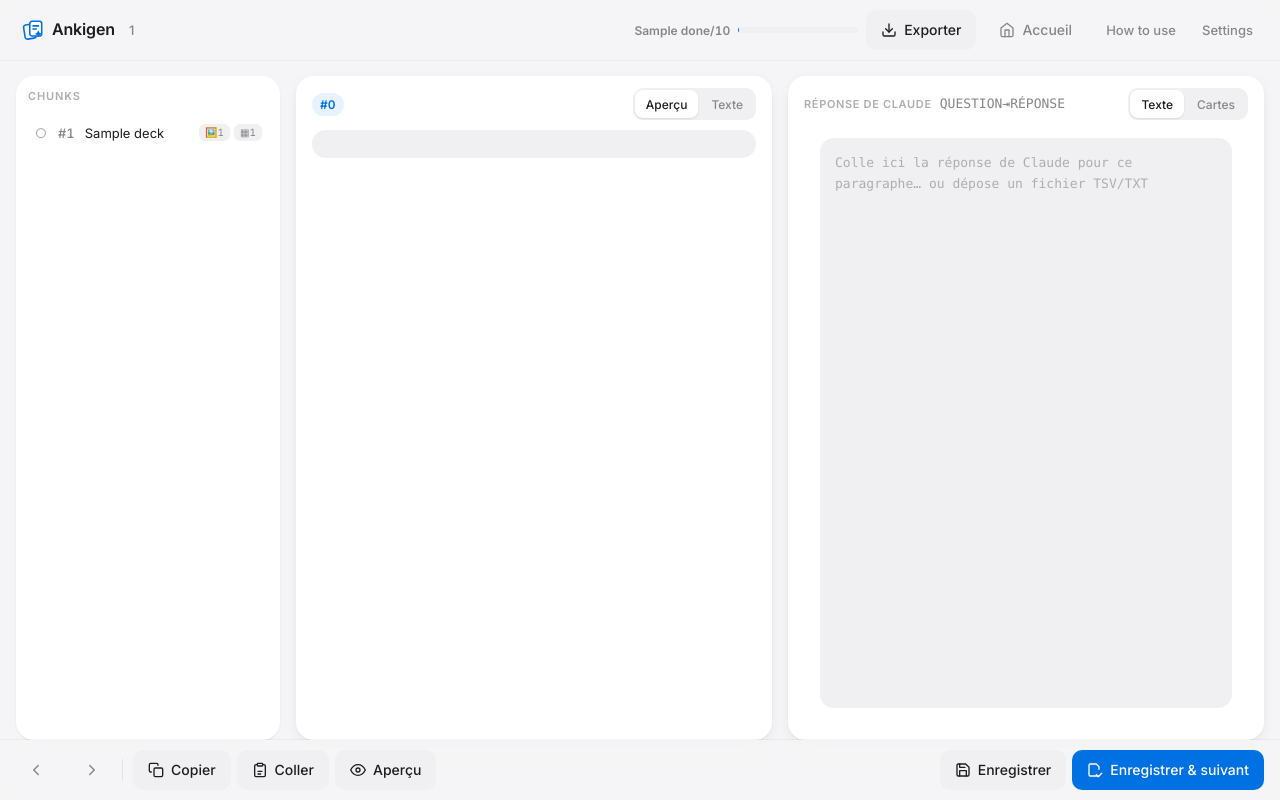
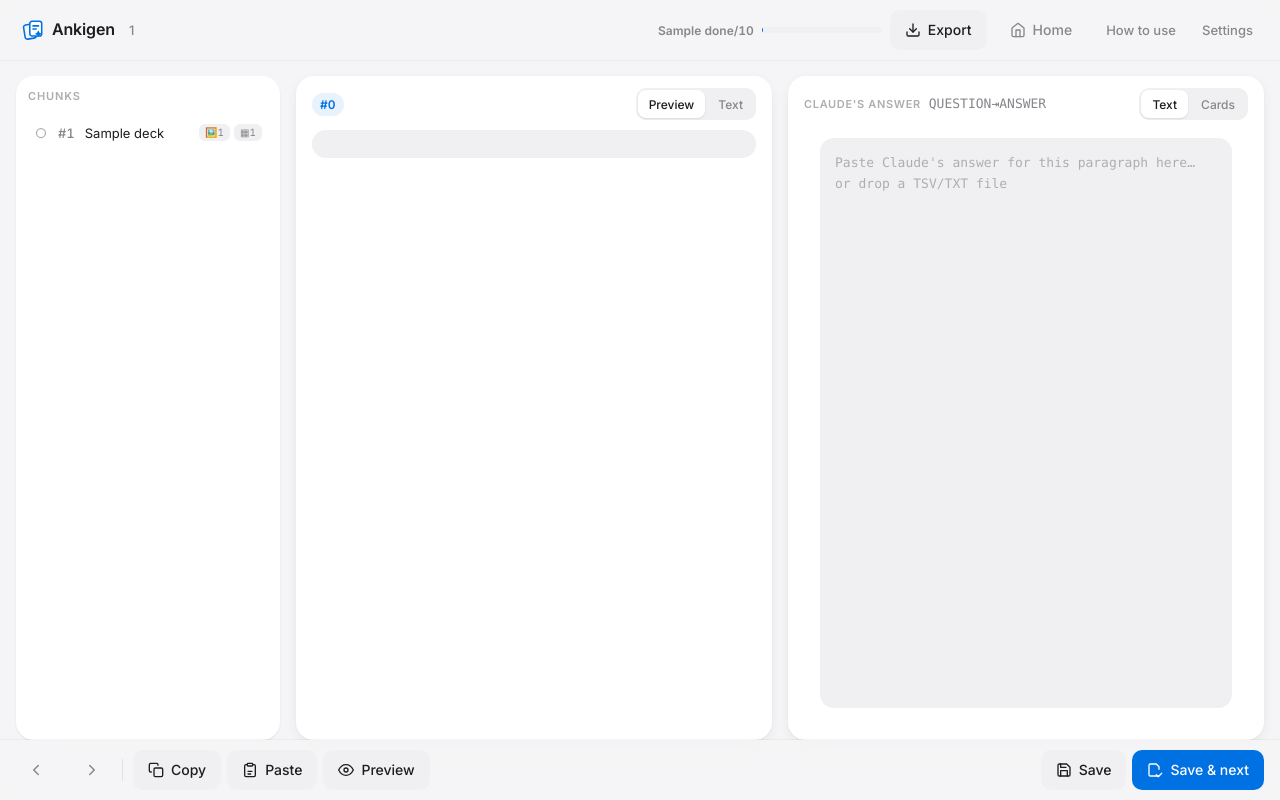
Before and after one commit to leoprosy/Anki-Gen, a Flask app: template templates/work.html in a window 1280 px wide. Run offline with Flask 3, Linux system fonts and the light colour scheme; the template is opened without the code that fills it: most values are stand-ins (such as "Sample title", 1, 10 or a date in 2020); data that the repository does not hold is empty; parts of the project's set-up code (start-up, migrations or seed data) failed here and were passed over.

Commit message:
feat(i18n): translate every UI surface into EN and FR
updater.py now returns message keys instead of French text, so it stays
free of any i18n dependency and the translation happens in app.py, which
is the layer that knows the user's language. The ZIP archive's readme is
translated too, filename included.

Found by auditing every string literal rather than grepping for accents:
"Presse-papier vide" and "Autorise le presse-papier, ou colle avec
Ctrl+V" carry no accent and an accent grep misses them.

Refs #4

Co-Authored-By: Claude Opus 5 <noreply@anthropic.com>

````diff
--- a/static/app.js
+++ b/static/app.js
@@ -98,9 +98,9 @@
                       : `<span class="alt-thumb--missing">✕</span>`}
           </div>
           <div class="alt-fields">
-            <label class="alt-tag">${img.n ? `{{IMG:${img.n}}}` : `image du {{TABLE:${img.in_table}}}`}</label>
+            <label class="alt-tag">${img.n ? `{{IMG:${img.n}}}` : `${window.T("js.image_in_table")} {{TABLE:${img.in_table}}}`}</label>
             <textarea rows="2" class="alt-input"
-              placeholder="Décris cette image pour Claude (ce que montre le graphique, ses axes, sa source…)">${escapeHtml(img.alt || "")}</textarea>
+              placeholder="${escapeHtml(window.T("js.alt_placeholder"))}">${escapeHtml(img.alt || "")}</textarea>
           </div>
           <div class="alt-actions">
             <span class="alt-status muted"></span>
@@ -117,7 +117,7 @@
     if (!chips.length) { els.insertBar.innerHTML = ""; els.insertBar.hidden = true; return; }
     els.insertBar.hidden = false;
     els.insertBar.innerHTML =
-      `<span class="muted">Insérer :</span>` +
+      `<span class="muted">${window.T("js.insert")}</span>` +
       chips.map((c) => `<button type="button" class="chip" data-insert="${escapeHtml(c)}">${escapeHtml(c)}</button>`).join("");
   }
 
@@ -174,7 +174,8 @@
     const lines = text.split(/\r?\n/).filter((l) => l.trim() && !l.startsWith("```") && !l.startsWith("#"));
     const cards = lines.filter((l) => l.includes("\t") || l.includes(","));
     const media = (text.match(/\{\{\s*(IMG|IMAGE|TABLE|TABLEAU)\s*[:\-# ]?\s*\d+\s*\}\}/gi) || []).length;
-    els.cardsInfo.textContent = `${cards.length} carte(s)` + (media ? ` · ${media} média(s)` : "");
+    els.cardsInfo.textContent = window.T("js.cards_count", { n: cards.length })
+      + (media ? " · " + window.T("js.media_count", { n: media }) : "");
   }
 
   // ── Aperçu des cartes ──────────────────────────────────────
@@ -192,7 +193,7 @@
 
       if (!data.cards.length) {
         els.cardsPreview.innerHTML =
-          `<div class="pane-note empty">Aucune carte à prévisualiser — colle d'abord la réponse de Claude.</div>`;
+          `<div class="pane-note empty">${window.T("js.no_cards_to_preview")}</div>`;
         return;
       }
       const warn = data.unknown_placeholders.length
@@ -219,7 +220,7 @@
     els.previewBtn.setAttribute("aria-pressed", String(showCards));
     els.previewBtn.classList.toggle("copied", showCards);
     const lbl = els.previewBtn.querySelector(".lbl");
-    if (lbl) lbl.textContent = showCards ? "Éditer" : "Aperçu";
+    if (lbl) lbl.textContent = showCards ? window.T("js.edit") : window.T("js.preview");
     if (showCards) refreshCardsPreview();
   }
 
@@ -245,14 +246,14 @@
       const li = els.list.querySelector(`.chunk-item[data-id="${p.id}"]`);
       if (li) li.dataset.status = p.status;
       updateProgress();
-      toast(`✓ Chunk #${p.id} enregistré — ${data.cards_detected} carte(s)`, "ok");
+      toast("✓ " + window.T("js.chunk_saved", { id: p.id, n: data.cards_detected }), "ok");
 
       if (advance) {
         if (currentIdx < prompts.length - 1) {
           navigateTo(currentIdx + 1);
           focusPane("answer");
         } else {
-          toast("Dernier chunk : tout est enregistré.", "ok");
+          toast(window.T("js.all_saved"), "ok");
         }
       }
     } catch (e) {
@@ -290,7 +291,7 @@
         }
       });
       row.classList.toggle("alt-row--missing", !data.alt);
-      status.textContent = `✓ ${data.updated.length} chunk(s)`;
+      status.textContent = "✓ " + window.T("js.alt_saved", { n: data.updated.length });
       status.className = "alt-status ok";
 
       const p = prompts[currentIdx];
@@ -333,9 +334,9 @@
       sel.removeAllRanges();
       sel.addRange(range);
       selectEl.scrollIntoView({ block: "nearest" });
-      toast("Texte sélectionné — appuie sur Ctrl+C", "err", 4000);
+      toast(window.T("js.selected_press_ctrl_c"), "err", 4000);
     } else {
-      toast("✗ Copie impossible", "err", 2400);
+      toast("✗ " + window.T("js.copy_failed"), "err", 2400);
     }
     return false;
   }
@@ -345,14 +346,14 @@
     if (answerMode === "cards") setAnswerMode("edit");
     try {
       const text = await navigator.clipboard.readText();
-      if (!text) { toast("Presse-papier vide", "err", 1800); return; }
+      if (!text) { toast(window.T("js.clipboard_empty"), "err", 1800); return; }
       els.response.value = text;
       updateCardsInfo();
       setDirty(true);
-      toast("✓ Réponse collée", "ok", 1400);
+      toast("✓ " + window.T("js.response_pasted"), "ok", 1400);
     } catch {
       els.response.focus();
-      toast("Autorise le presse-papier, ou colle avec Ctrl+V", "err", 3200);
+      toast(window.T("js.clipboard_denied"), "err", 3200);
     }
   }
 
@@ -364,17 +365,18 @@
   let lastReport = null;
 
   async function loadReport() {
-    exportReport.textContent = "Calcul du rapport…";
+    exportReport.textContent = window.T("js.computing_report");
     try {
       const r = await fetch(window.__API_REPORT_URL__);
       const data = await r.json();
       lastReport = data;
-      const bits = [`${data.cards} carte(s)`, `${data.media.length} image(s) utilisée(s)`];
-      if (data.unused_assets.length) bits.push(`${data.unused_assets.length} image(s) non exploitée(s)`);
-      if (data.unknown_placeholders.length) bits.push(`${data.unknown_placeholders.length} placeholder(s) orphelin(s)`);
+      const bits = [window.T("js.cards_count", { n: data.cards }),
+                    window.T("js.images_used", { n: data.media.length })];
+      if (data.unused_assets.length) bits.push(window.T("js.images_unused", { n: data.unused_assets.length }));
+      if (data.unknown_placeholders.length) bits.push(window.T("js.orphan_placeholders", { n: data.unknown_placeholders.length }));
       exportReport.textContent = bits.join(" · ");
     } catch {
-      exportReport.textContent = "Rapport indisponible.";
+      exportReport.textContent = window.T("js.report_unavailable");
     }
   }
 
@@ -383,11 +385,11 @@
     exportProfiles.hidden = false;
     if (!profiles.length) {
       exportProfiles.innerHTML =
-        `<div class="muted">Aucun profil Anki détecté sur cette machine. Utilise l'export ZIP.</div>`;
+        `<div class="muted">${window.T("js.no_anki_profile")}</div>`;
       return;
     }
     exportProfiles.innerHTML =
-      `<div class="muted">Anki doit être fermé. Choisis le profil :</div>` +
+      `<div class="muted">${window.T("js.choose_profile")}</div>` +
       profiles.map((p) => `
         <button type="button" class="profile-btn" data-path="${escapeHtml(p.path)}">
           ${escapeHtml(p.profile)} <span class="muted">(${p.files} fichiers)</span>
@@ -395,7 +397,7 @@
   }
 
   async function copyMedia(path) {
-    exportStatus.textContent = "Copie en cours…";
+    exportStatus.textContent = window.T("js.copying");
     exportStatus.className = "export-status muted";
     try {
       const r = await fetch(window.__API_ANKI_MEDIA_URL__, {
@@ -406,10 +408,10 @@
       const data = await r.json();
       if (!r.ok) throw new Error(data.error || "Erreur");
       const res = data.result;
-      const bits = [`${res.copied.length} copiée(s)`];
-      if (res.identical.length) bits.push(`${res.identical.length} déjà à jour`);
-      if (res.conflicts.length) bits.push(`⚠️ ${res.conflicts.length} conflit(s) : ${res.conflicts.join(", ")}`);
-      if (res.missing.length) bits.push(`⚠️ ${res.missing.length} introuvable(s)`);
+      const bits = [window.T("js.copied_count", { n: res.copied.length })];
+      if (res.identical.length) bits.push(window.T("js.already_current", { n: res.identical.length }));
+      if (res.conflicts.length) bits.push("⚠️ " + window.T("js.conflicts", { n: res.conflicts.length, names: res.conflicts.join(", ") }));
+      if (res.missing.length) bits.push("⚠️ " + window.T("js.missing_count", { n: res.missing.length }));
       exportStatus.textContent = bits.join(" · ");
       exportStatus.className = res.conflicts.length || res.missing.length
         ? "export-status err" : "export-status ok";
@@ -459,7 +461,7 @@
   });
   els.copyBtn.addEventListener("click", async () => {
     focusPane("source");
-    const ok = await copyText(prompts[currentIdx].prompt, "✓ Paragraphe copié", els.curPrompt);
+    const ok = await copyText(prompts[currentIdx].prompt, "✓ " + window.T("js.paragraph_copied"), els.curPrompt);
     if (ok) {
       els.copyBtn.classList.add("copied");
       setTimeout(() => els.copyBtn.classList.remove("copied"), 1200);
@@ -537,7 +539,7 @@
       els.response.value = ev.target.result;
       updateCardsInfo();
       setDirty(true);
-      toast(`✓ ${file.name} chargé`, "ok", 1600);
+      toast("✓ " + window.T("js.file_loaded", { name: file.name }), "ok", 1600);
     };
     reader.readAsText(file);
   });
@@ -574,6 +576,6 @@
   render();
   updateProgress();
   if (window.__MISSING_ALT__) {
-    toast(`${window.__MISSING_ALT__} image(s) sans description`, null, 3600);
+    toast(window.T("js.missing_alt", { n: window.__MISSING_ALT__ }), null, 3600);
   }
 })();
--- a/templates/base.html
+++ b/templates/base.html
@@ -110,8 +110,8 @@
     <div id="update-banner" class="update-banner">
       <svg width="16" height="16" aria-hidden="true"><use href="#i-refresh"></use></svg>
       <span id="update-message"></span>
-      <button id="update-btn" type="button" class="update-apply">Mettre à jour</button>
-      <button type="button" class="update-dismiss" id="update-dismiss" aria-label="Masquer">✕</button>
+      <button id="update-btn" type="button" class="update-apply">{{ t('update.button') }}</button>
+      <button type="button" class="update-dismiss" id="update-dismiss" aria-label="{{ t('update.dismiss') }}">✕</button>
     </div>
 
     {% block shell_body %}{% endblock %}
@@ -158,28 +158,28 @@
         const data = await res.json();
         if (data.update_available) {
           document.getElementById('update-message').textContent =
-            `Version ${data.remote_version} disponible`;
+            window.T('js.update_available', { version: data.remote_version });
           updBanner.style.display = 'flex';
         }
       } catch (_) { /* silencieux hors-ligne */ }
     }
 
     updBtn.addEventListener('click', async () => {
-      updBtn.textContent = 'Mise à jour…';
+      updBtn.textContent = window.T('js.updating');
       updBtn.disabled = true;
       try {
         const res = await fetch('/api/update/apply', { method: 'POST' });
         const data = await res.json();
         document.getElementById('update-message').textContent = data.message;
         if (data.status === 'updated') {
-          updBtn.textContent = 'Redémarrer';
+          updBtn.textContent = window.T('js.restart');
           updBtn.onclick = () => location.reload();
         } else {
-          updBtn.textContent = 'Réessayer';
+          updBtn.textContent = window.T('js.retry');
         }
       } catch (e) {
-        document.getElementById('update-message').textContent = 'Erreur réseau.';
-        updBtn.textContent = 'Réessayer';
+        document.getElementById('update-message').textContent = window.T('js.network_error');
+        updBtn.textContent = window.T('js.retry');
       }
       updBtn.disabled = false;
     });
--- a/templates/work.html
+++ b/templates/work.html
@@ -1,19 +1,19 @@
 {% extends "base.html" %}
-{% block title %}{{ project_id }} — Anki ESH{% endblock %}
+{% block title %}{{ project_id }} — {{ t('app.name') }}{% endblock %}
 {% block shell_class %}shell--fixed{% endblock %}
 
 {% block topbar %}
-<button type="button" class="icon-btn rail-toggle" id="rail-toggle" aria-label="Liste des chunks" aria-expanded="false"
-  title="Liste des chunks">
+<button type="button" class="icon-btn rail-toggle" id="rail-toggle" aria-label="{{ t('work.chunk_list') }}" aria-expanded="false"
+  title="{{ t('work.chunk_list') }}">
   <svg width="18" height="18" aria-hidden="true"><use href="#i-list"></use></svg>
 </button>
 
 <div class="topbar__context">
   <span class="project-name" title="{{ project_id }}">{{ project_id }}</span>
   <div class="topbar__spacer"></div>
-  <div class="progress" title="Chunks enregistrés">
+  <div class="progress" title="{{ t('work.progress_title') }}">
     <span id="progress-label">{{ progress.done }}/{{ progress.total }}</span>
-    <div class="progress-bar" role="progressbar" aria-label="Progression">
+    <div class="progress-bar" role="progressbar" aria-label="{{ t('work.progress_title') }}">
       <div id="progress-fill" style="width: {{ (100 * progress.done / progress.total) if progress.total else 0 }}%"></div>
     </div>
   </div>
@@ -21,24 +21,24 @@
 
 <div class="topbar__actions">
   <details class="menu" id="export-menu">
-    <summary title="Exporter">
+    <summary title="{{ t('work.export') }}">
       <svg width="16" height="16" aria-hidden="true"><use href="#i-download"></use></svg>
-      <span class="lbl">Exporter</span>
+      <span class="lbl">{{ t('work.export') }}</span>
     </summary>
     <div class="menu__panel">
-      <div class="menu__title">Exporter</div>
-      <div class="export-report" id="export-report">Calcul du rapport…</div>
+      <div class="menu__title">{{ t('work.export') }}</div>
+      <div class="export-report" id="export-report">{{ t('work.export_computing') }}</div>
       <a class="export-item" href="{{ url_for('export_tsv', project_id=project_id) }}">
-        <strong>TSV seul</strong>
-        <span class="muted">Cartes uniquement (en-têtes Anki inclus)</span>
+        <strong>{{ t('work.export_tsv') }}</strong>
+        <span class="muted">{{ t('work.export_tsv_help') }}</span>
       </a>
       <a class="export-item" href="{{ url_for('export_zip', project_id=project_id) }}">
-        <strong>ZIP (TSV + images)</strong>
-        <span class="muted">À décompresser dans collection.media</span>
+        <strong>{{ t('work.export_zip') }}</strong>
+        <span class="muted">{{ t('work.export_zip_help') }}</span>
       </a>
       <button type="button" class="export-item" id="copy-media-btn">
-        <strong>Copier les médias dans Anki</strong>
-        <span class="muted">Directement dans collection.media (Anki fermé)</span>
+        <strong>{{ t('work.copy_media') }}</strong>
+        <span class="muted">{{ t('work.copy_media_help') }}</span>
       </button>
       <button type="button" class="export-item" id="copy-system-btn">
         <strong>Copier le prompt système</strong>
@@ -49,9 +49,9 @@
     </div>
   </details>
 
-  <a class="btn ghost" href="{{ url_for('index') }}" title="Accueil">
+  <a class="btn ghost" href="{{ url_for('index') }}" title="{{ t('nav.home') }}">
     <svg width="16" height="16" aria-hidden="true"><use href="#i-home"></use></svg>
-    <span class="lbl">Accueil</span>
+    <span class="lbl">{{ t('nav.home') }}</span>
   </a>
 </div>
 {% endblock %}
@@ -59,10 +59,10 @@
 {% block shell_body %}
 <main class="work">
   <!-- ── Rail des chunks (tiroir sous 1180px) ─────────────────── -->
-  <aside class="rail" id="rail" aria-label="Liste des paragraphes">
+  <aside class="rail" id="rail" aria-label="{{ t('work.chunk_list') }}">
     <div class="rail__head">
-      <span class="rail__title">Chunks</span>
-      <button type="button" class="icon-btn rail__close" id="rail-close" aria-label="Fermer la liste">
+      <span class="rail__title">{{ t('work.chunk_list') }}</span>
+      <button type="button" class="icon-btn rail__close" id="rail-close" aria-label="{{ t('work.close_list') }}">
         <svg width="16" height="16" aria-hidden="true"><use href="#i-x"></use></svg>
       </button>
     </div>
@@ -77,8 +77,8 @@
           <span class="chunk-id">#{{ p.id }}</span>
           <span class="chunk-deck">{{ p.deck }}</span>
           <span class="chunk-badges">
-            {% if p.images %}<span class="badge" title="{{ p.images|length }} image(s)">🖼️{{ p.images|length }}</span>{% endif %}
-            {% if p.tables %}<span class="badge" title="{{ p.tables|length }} tableau(x)">▦{{ p.tables|length }}</span>{% endif %}
+            {% if p.images %}<span class="badge" title="{{ t('work.images_n', n=p.images|length) }}">🖼️{{ p.images|length }}</span>{% endif %}
+            {% if p.tables %}<span class="badge" title="{{ t('work.tables_n', n=p.tables|length) }}">▦{{ p.tables|length }}</span>{% endif %}
           </span>
         </button>
       </li>
@@ -96,16 +96,16 @@
     {% endif %}
 
     <div class="tabbar" id="tabbar" role="tablist">
-      <button type="button" role="tab" data-tab="source" class="active" aria-selected="true">Cours</button>
+      <button type="button" role="tab" data-tab="source" class="active" aria-selected="true">{{ t('work.tab_source') }}</button>
       <button type="button" role="tab" data-tab="answer" aria-selected="false">
-        Réponse<span class="tab-flag" id="tab-flag" hidden></span>
+        {{ t('work.tab_answer') }}<span class="tab-flag" id="tab-flag" hidden></span>
       </button>
     </div>
 
     <div class="panes__grid" id="panes-grid" data-active="source">
 
       <!-- Paragraphe source -->
-      <article class="pane" data-pane="source" role="tabpanel" aria-label="Paragraphe du cours">
+      <article class="pane" data-pane="source" role="tabpanel" aria-label="{{ t('work.tab_source') }}">
         <header class="pane__head">
           <div class="pane__title">
             <span class="chunk-index" id="cur-id">#0</span>
@@ -113,8 +113,8 @@
           </div>
           <div class="pane__tools">
             <div class="seg" id="view-toggle">
-              <button type="button" data-view="preview" class="active">Aperçu</button>
-              <button type="button" data-view="text">Texte</button>
+              <button type="button" data-view="preview" class="active">{{ t('work.view_preview') }}</button>
+              <button type="button" data-view="text">{{ t('work.view_text') }}</button>
             </div>
           </div>
         </header>
@@ -126,17 +126,17 @@
       </article>
 
       <!-- Réponse de Claude -->
-      <article class="pane" data-pane="answer" role="tabpanel" aria-label="Réponse de Claude">
+      <article class="pane" data-pane="answer" role="tabpanel" aria-label="{{ t('work.answer_label') }}">
         <header class="pane__head">
           <div class="pane__title">
-            <span class="pane__label">Réponse de Claude</span>
-            <span class="muted mono">QUESTION⇥RÉPONSE</span>
+            <span class="pane__label">{{ t('work.answer_label') }}</span>
+            <span class="muted mono">{{ t('work.answer_format') }}</span>
           </div>
           <div class="pane__tools">
             <span class="muted" id="cards-info"></span>
             <div class="seg" id="answer-toggle">
-              <button type="button" data-answer="edit" class="active">Texte</button>
-              <button type="button" data-answer="cards">Cartes</button>
+              <button type="button" data-answer="edit" class="active">{{ t('work.view_text') }}</button>
+              <button type="button" data-answer="cards">{{ t('work.answer_cards') }}</button>
             </div>
           </div>
         </header>
@@ -144,10 +144,10 @@
           <div id="insert-bar" class="insert-bar"></div>
           <div class="response-container" id="response-container">
             <textarea id="response" spellcheck="false"
-              placeholder="Colle ici la réponse de Claude pour ce paragraphe… ou dépose un fichier TSV/TXT"></textarea>
+              placeholder="{{ t('work.response_placeholder') }}"></textarea>
             <div class="response-overlay">
               <svg width="30" height="30" aria-hidden="true"><use href="#i-file"></use></svg>
-              <span>Déposez le fichier TSV/TXT ici</span>
+              <span>{{ t('work.drop_tsv') }}</span>
             </div>
           </div>
           <div id="cards-preview" class="cards-preview" hidden></div>
@@ -159,13 +159,13 @@
 </main>
 
 <!-- ── Dock d'actions : visible à toutes les tailles ──────────── -->
-<footer class="dock" aria-label="Actions">
+<footer class="dock" aria-label="{{ t('work.actions') }}">
   <div class="dock__group">
-    <button type="button" class="icon-btn" id="prev-btn" title="Chunk précédent (Alt+←)" aria-label="Chunk précédent">
+    <button type="button" class="icon-btn" id="prev-btn" title="{{ t('work.prev') }} (Alt+←)" aria-label="{{ t('work.prev') }}">
       <svg width="18" height="18" aria-hidden="true"><use href="#i-prev"></use></svg>
     </button>
     <span class="counter" id="dock-counter"></span>
-    <button type="button" class="icon-btn" id="next-btn" title="Chunk suivant (Alt+→)" aria-label="Chunk suivant">
+    <button type="button" class="icon-btn" id="next-btn" title="{{ t('work.next') }} (Alt+→)" aria-label="{{ t('work.next') }}">
       <svg width="18" height="18" aria-hidden="true"><use href="#i-next"></use></svg>
     </button>
   </div>
@@ -173,28 +173,28 @@
   <div class="dock__sep"></div>
 
   <div class="dock__group">
-    <button type="button" class="btn" id="copy-btn" title="Copier le paragraphe (Ctrl+Maj+C)">
+    <button type="button" class="btn" id="copy-btn" title="{{ t('work.copy_title') }} (Ctrl+Maj+C)">
       <svg width="16" height="16" aria-hidden="true"><use href="#i-copy"></use></svg>
-      <span class="lbl">Copier</span>
+      <span class="lbl">{{ t('work.copy') }}</span>
     </button>
-    <button type="button" class="btn" id="paste-btn" title="Coller la réponse (Ctrl+Maj+V)">
+    <button type="button" class="btn" id="paste-btn" title="{{ t('work.paste_title') }} (Ctrl+Maj+V)">
       <svg width="16" height="16" aria-hidden="true"><use href="#i-paste"></use></svg>
-      <span class="lbl">Coller</span>
+      <span class="lbl">{{ t('work.paste') }}</span>
     </button>
-    <button type="button" class="btn" id="preview-btn" title="Aperçu des cartes (Ctrl+Maj+P)" aria-pressed="false">
+    <button type="button" class="btn" id="preview-btn" title="{{ t('work.preview_title') }} (Ctrl+Maj+P)" aria-pressed="false">
       <svg width="16" height="16" aria-hidden="true"><use href="#i-eye"></use></svg>
-      <span class="lbl">Aperçu</span>
+      <span class="lbl">{{ t('work.preview') }}</span>
     </button>
   </div>
 
   <div class="dock__group dock__group--main">
-    <button type="button" class="btn" id="save-btn" title="Enregistrer (Ctrl+S)">
+    <button type="button" class="btn" id="save-btn" title="{{ t('work.save') }} (Ctrl+S)">
       <svg width="16" height="16" aria-hidden="true"><use href="#i-save"></use></svg>
-      <span class="lbl">Enregistrer</span>
+      <span class="lbl">{{ t('work.save') }}</span>
     </button>
-    <button type="button" class="btn primary btn-save-next" id="save-next-btn" title="Enregistrer et passer au suivant (Ctrl+Entrée)">
+    <button type="button" class="btn primary btn-save-next" id="save-next-btn" title="{{ t('work.save_next_title') }} (Ctrl+Entrée)">
       <svg width="16" height="16" aria-hidden="true"><use href="#i-save-next"></use></svg>
-      <span class="lbl">Enregistrer &amp; suivant</span>
+      <span class="lbl">{{ t('work.save_next') }}</span>
     </button>
   </div>
 </footer>
````
Also changed, not shown: locales/en.json (+108 -1 lines), locales/fr.json (+108 -1 lines), templates/upload.html (+16 -17 lines).
